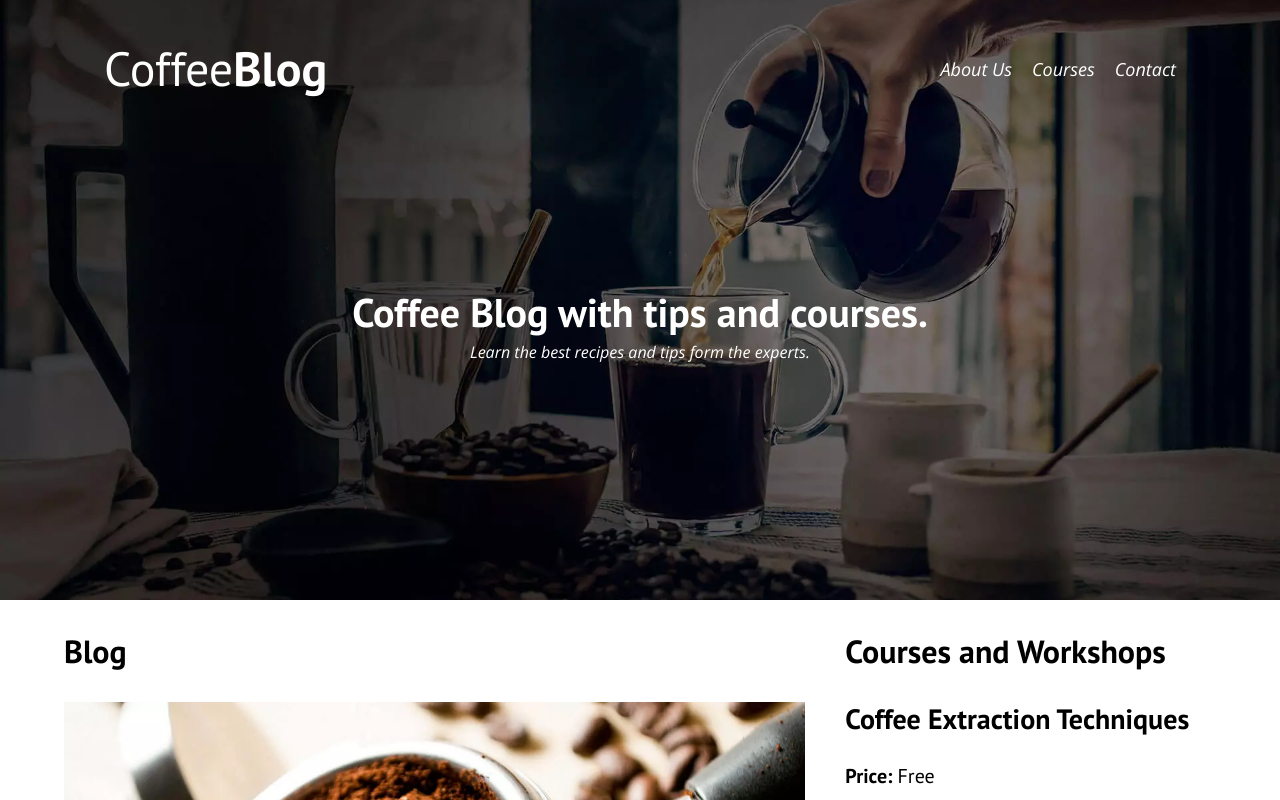
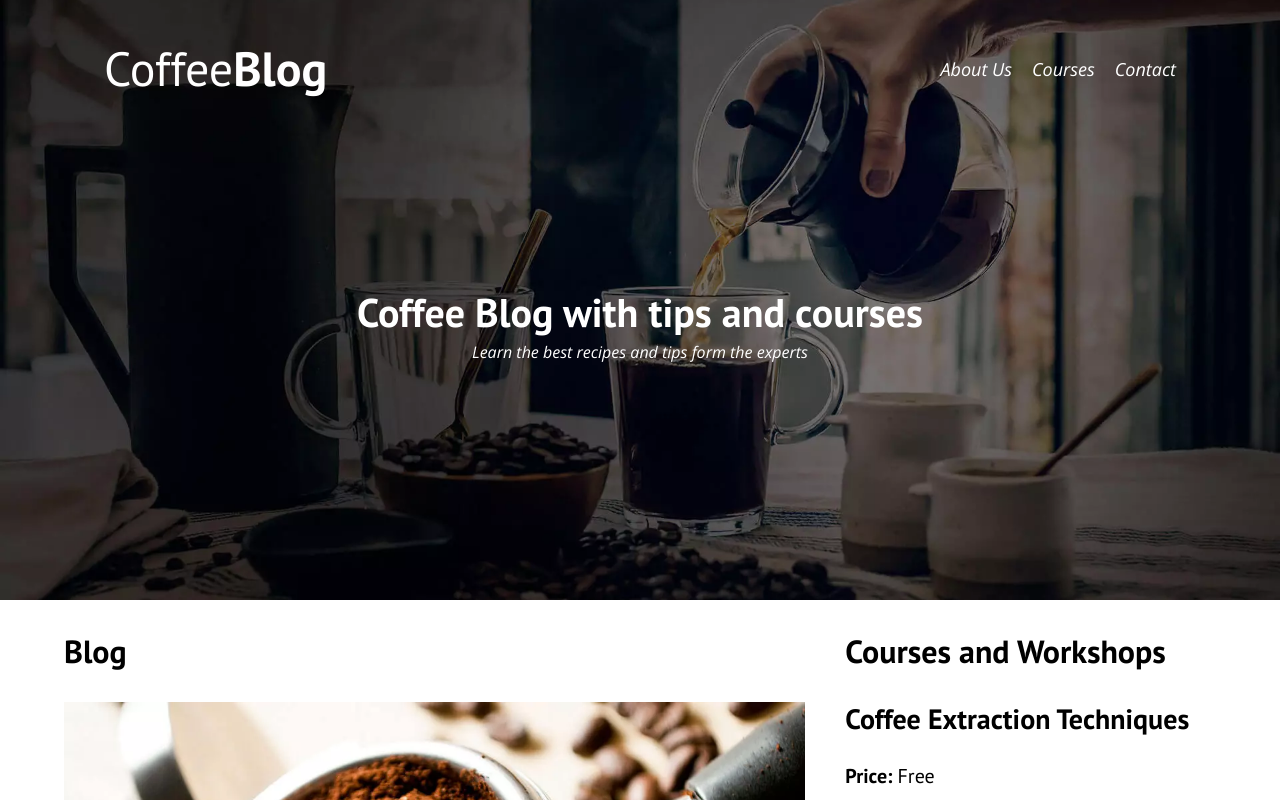
Before and after one commit to celr00/WebDevPractice, a plain HTML site: page coffeeBlog/index.html in a window 1280 px wide. Shown: the top 800 px of the page. Drawn offline with nearby package versions, Linux system fonts and the light colour scheme.

Commit message:
Update index.html

```diff
--- a/coffeeBlog/index.html
+++ b/coffeeBlog/index.html
@@ -37,8 +37,8 @@
         </div>
 
         <div class="header__text center-text">
-            <h2 class="no-margin">Coffee Blog with tips and courses.</h2>
-            <p class="no-margin">Learn the best recipes and tips form the experts.</p>
+            <h2 class="no-margin">Coffee Blog with tips and courses</h2>
+            <p class="no-margin">Learn the best recipes and tips form the experts</p>
         </div>
 
     </header>
```
